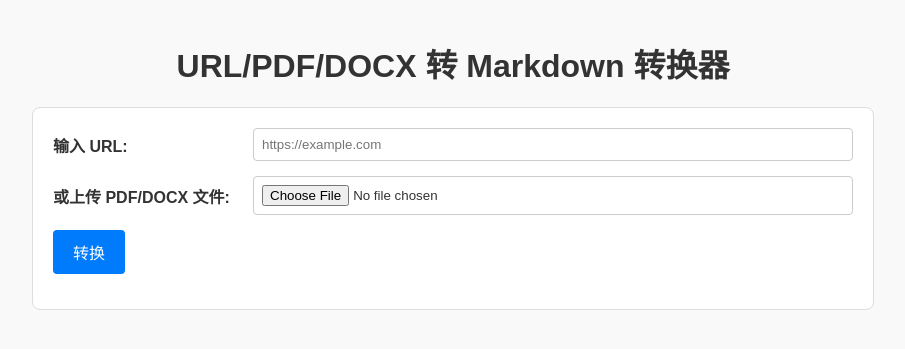
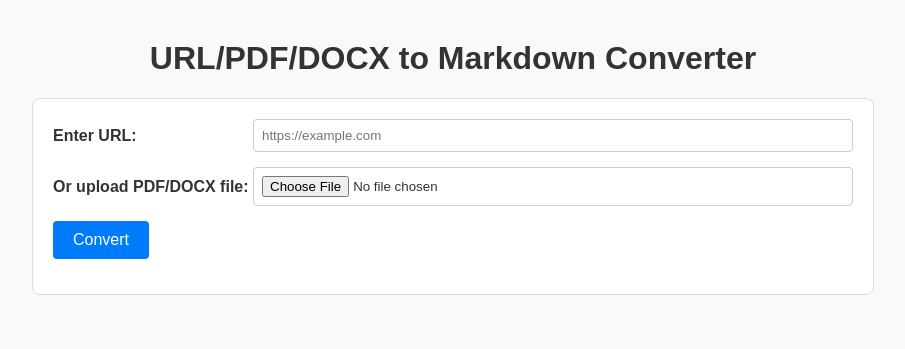
Before and after one commit to DanielZhui/py-2-md, a FastAPI app: page / in a window 1280 px wide. Shown: the top 349 px of the page, without its empty margins (187-1092 px from the left). Run offline with FastAPI, Linux system fonts and the light colour scheme; some libraries are stand-ins or nearby versions.

Commit message:
📝 update copywriting

```diff
--- a/main.py
+++ b/main.py
@@ -13,13 +13,10 @@ import os
 
 app = FastAPI()
 
-# 挂载静态文件
 app.mount("/static", StaticFiles(directory="static"), name="static")
 
-# 设置模板目录
 templates = Jinja2Templates(directory="templates")
 
-# 临时存储下载的 Markdown 文件
 DOWNLOAD_DIR = "downloads"
 os.makedirs(DOWNLOAD_DIR, exist_ok=True)
 
@@ -42,10 +39,9 @@ async def convert_markdown(
             response = requests.get(url)
             response.raise_for_status()
             soup = BeautifulSoup(response.content, "html.parser")
-            # 可根据需要提取特定内容，比如主要内容区域
             markdown_text = md(str(soup)).strip()
         except Exception as e:
-            error_message = f"URL 解析错误: {e}"
+            error_message = f"URL parser error: {e}"
     elif file:
         filename = file.filename
         try:
@@ -63,14 +59,13 @@ async def convert_markdown(
                 text = "\n".join([para.text for para in doc.paragraphs])
                 markdown_text = text.strip()
             else:
-                error_message = "不支持的文件类型。仅支持 PDF 和 DOCX。"
+                error_message = "Only support PDF and DOCX。"
         except Exception as e:
-            error_message = f"文件解析错误: {e}"
+            error_message = f"file parser error: {e}"
     else:
-        error_message = "请提供 URL 或上传 PDF/DOCX 文件。"
+        error_message = "Please provide URL or upload the PDF/DOCX file."
 
     if markdown_text:
-        # 将 Markdown 内容写入临时文件
         file_path = os.path.join(DOWNLOAD_DIR, f"{file_id}.md")
         with open(file_path, "w", encoding="utf-8") as f:
             f.write(markdown_text)
@@ -88,4 +83,4 @@ async def download_markdown(file_id: str):
     if os.path.exists(file_path):
         return FileResponse(path=file_path, filename=f"converted_{file_id}.md", media_type='text/markdown')
     else:
-        return {"error": "文件不存在"}
+        return {"error": "File no exists"}
--- a/templates/index.html
+++ b/templates/index.html
@@ -1,28 +1,28 @@
 <!DOCTYPE html>
-<html lang="zh-CN">
+<html lang="en">
 <head>
     <meta charset="UTF-8">
-    <title>URL/PDF/DOCX 转 Markdown 转换器</title>
+    <title>URL/PDF/DOCX to Markdown Converter</title>
     <link rel="stylesheet" href="/static/styles.css">
-    <!-- 使用 CDN 引入 marked.js -->
+    <!-- Using CDN to include marked.js -->
     <script src="https://cdn.jsdelivr.net/npm/marked/marked.min.js"></script>
 </head>
 <body>
-    <h1>URL/PDF/DOCX 转 Markdown 转换器</h1>
+    <h1>URL/PDF/DOCX to Markdown Converter</h1>
     <form id="convert-form" action="/convert" method="post" enctype="multipart/form-data">
         <div class="form-group">
-            <label for="url">输入 URL:</label>
+            <label for="url">Enter URL:</label>
             <input type="url" id="url" name="url" placeholder="https://example.com" size="50">
         </div>
         <div class="form-group">
-            <label for="file">或上传 PDF/DOCX 文件:</label>
+            <label for="file">Or upload PDF/DOCX file:</label>
             <input type="file" id="file" name="file" accept="application/pdf,application/vnd.openxmlformats-officedocument.wordprocessingml.document">
         </div>
         <div class="form-group">
-            <button type="submit">转换</button>
+            <button type="submit">Convert</button>
         </div>
         <div id="loading" class="loading" style="display: none;">
-            <p>正在转换，请稍候...</p>
+            <p>Converting, please wait...</p>
         </div>
     </form>
     {% if error %}
@@ -31,39 +31,39 @@
     </div>
     {% endif %}
     {% if markdown %}
-    <h2>转换结果:</h2>
+    <h2>Conversion Results:</h2>
     <div class="result-container">
         <div class="markdown-section">
             <div class="header">
-                <h3>原始 Markdown:</h3>
+                <h3>Original Markdown:</h3>
                 <div class="buttons">
-                    <button type="button" onclick="copyToClipboard('markdown-content')">复制</button>
-                    <a href="/download/{{ file_id }}" class="download-button" download>下载</a>
+                    <button type="button" onclick="copyToClipboard('markdown-content')">Copy</button>
+                    <a href="/download/{{ file_id }}" class="download-button" download>Download</a>
                 </div>
             </div>
             <textarea id="markdown-content" rows="20" readonly>{{ markdown }}</textarea>
         </div>
         <div class="rendered-section">
             <div class="header">
-                <h3>渲染后的内容:</h3>
-                <button type="button" onclick="copyToClipboard('rendered-content')">复制</button>
+                <h3>Rendered Content:</h3>
+                <button type="button" onclick="copyToClipboard('rendered-content')">Copy</button>
             </div>
             <div id="rendered-content"></div>
         </div>
     </div>
     <script>
-        // 显示加载指示器
+        // Display loading indicator when form is submitted
         const form = document.getElementById('convert-form');
         form.addEventListener('submit', () => {
             document.getElementById('loading').style.display = 'block';
         });
 
-        // 使用 marked.js 将 Markdown 转换为 HTML 并显示
+        // Use marked.js to convert Markdown to HTML and display
         const markdownText = `{{ markdown | replace("\n", "\\n") | safe }}`;
         const renderedHtml = marked.parse(markdownText);
         document.getElementById('rendered-content').innerHTML = renderedHtml;
 
-        // 实现复制功能
+        // Implement copy to clipboard functionality
         function copyToClipboard(elementId) {
             const element = document.getElementById(elementId);
             let textToCopy;
@@ -73,9 +73,9 @@
                 textToCopy = element.innerText;
             }
             navigator.clipboard.writeText(textToCopy).then(() => {
-                alert('复制成功！');
+                alert('Copied successfully!');
             }).catch(() => {
-                alert('复制失败，请手动复制。');
+                alert('Copy failed, please manually copy.');
             });
         }
     </script>
```
